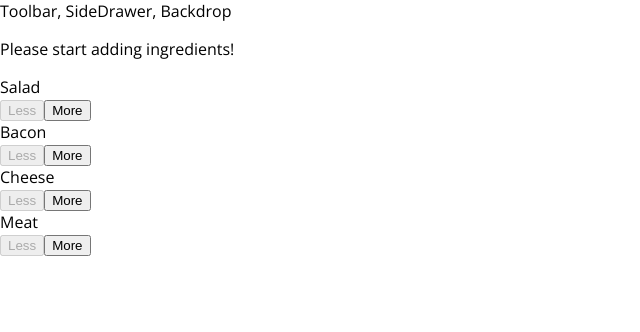
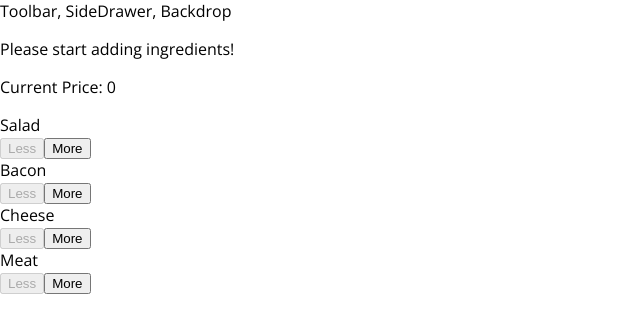
Before and after one commit to Casperfeng/Burger-maker, a React app: page / in a window 1280 px wide. Shown: the top 332 px of the page, without its empty margins (0-640 px from the left). Built offline with nearby package versions, Linux system fonts and the light colour scheme.

Commit message:
now correctly updates totalPrice

```diff
--- a/src/components/Burger/BuildControls/BuildControls.js
+++ b/src/components/Burger/BuildControls/BuildControls.js
@@ -11,6 +11,7 @@
 
 const buildControls = (props) => (
   <div className={classes.BuildControls}>
+  <p>Current Price: {props.price}</p>
     {controls.map(ctrl => (
     <BuildControl
     key={ctrl.label}
--- a/src/containers/BurgerBuilder/BurgerBuilder.js
+++ b/src/containers/BurgerBuilder/BurgerBuilder.js
@@ -42,7 +42,7 @@
       const oldPrice = this.state.totalPrice;
       const priceSubstraction = INGREDIENT_PRICES[type];
       const newPrice = oldPrice - priceSubstraction;
-      this.setState({ingredients:updatedIngredients, price: newPrice});
+      this.setState({ingredients:updatedIngredients, totalPrice: newPrice});
     }
   }
 
@@ -60,7 +60,8 @@
         <BuildControls
           ingredientAdded={this.addIngredientHandler}
           ingredientRemoved={this.removeIngredientHandler}
-          disabled={disabledInfo} />
+          disabled={disabledInfo}
+          price={this.state.totalPrice}/>
       </Aux>
     );
   }
```
